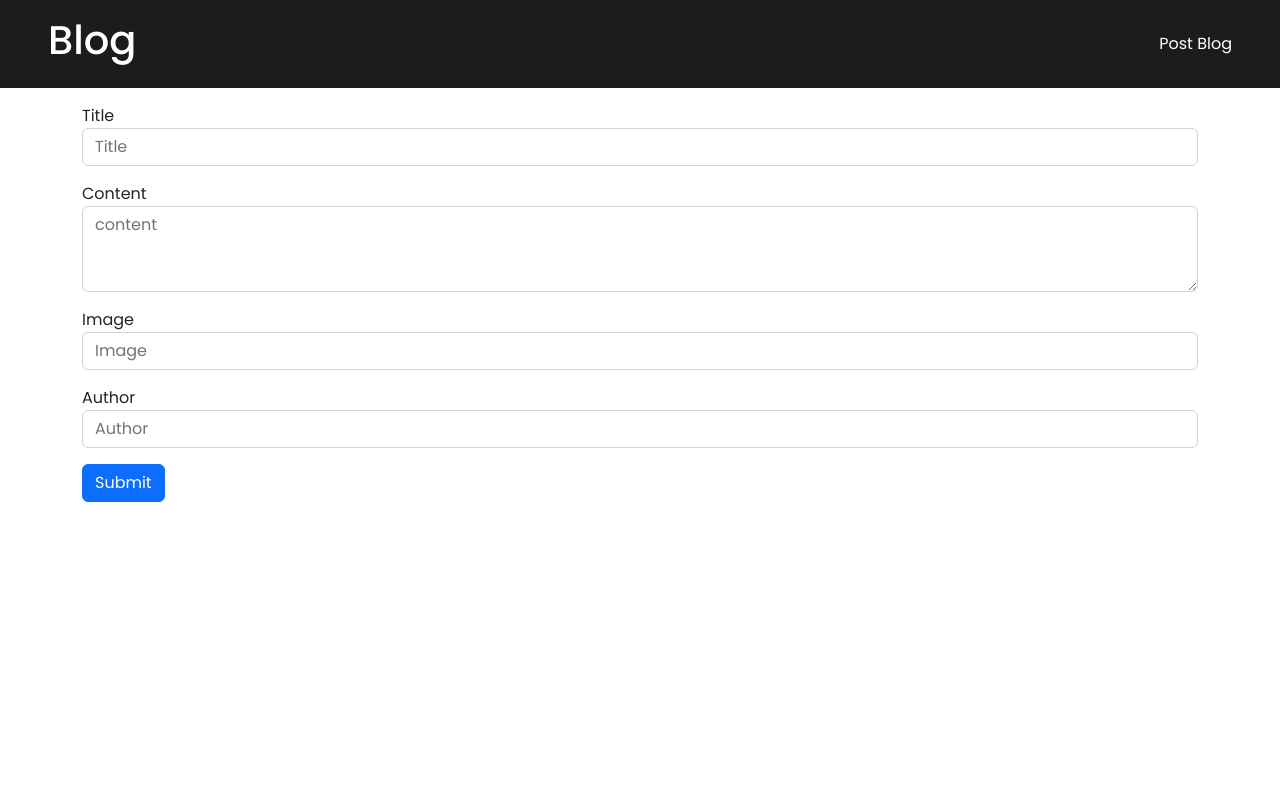
After one commit to SuperCoolNinja/boilerplate-blog-php-exo, a PHP site: template views/postform.php in a window 1280 px wide. The commit adds this page. Run offline with PHP 8.4, Linux system fonts and the light colour scheme; the template is opened without the code that fills it, so the values that code supplies are empty.

Commit message:
can now post blog (image need a change)

```diff
--- a/controllers/posts.php
+++ b/controllers/posts.php
@@ -5,7 +5,6 @@ class ControllerPosts{
     {
        $this->modelPosts = new ModelPosts();
     }
-
 
     public function getPosts()
     {
@@ -18,5 +17,10 @@ class ControllerPosts{
         $postsByID = $this->modelPosts->queryPostsByID();
         include_once './views/post.php';
     }
+
+    public function insertNewPostBlog()
+    {
+        $this->modelPosts->queryInsertNewBlog();
+    }
 }
 ?>
--- a/views/home.php
+++ b/views/home.php
@@ -11,8 +11,9 @@
     <title>Blog</title>
 </head>
 <body>
-    <header class="background-header text-white">
+    <header class="background-header text-white d-flex justify-content-between align-items-center px-5">
         <a href="?page=home"><h1>Blog</h1></a>
+        <a class="nav-link"  aria-disabled="false" href="?page=postform">Post Blog</a>
     </header>
 
     <main>
--- a/views/post.php
+++ b/views/post.php
@@ -11,8 +11,9 @@
     <title>Blog</title>
 </head>
 <body>
-    <header class="background-header text-white">
-        <a href="?post=home"><h1>Blog</h1></a>
+    <header class="background-header text-white d-flex justify-content-between align-items-center px-5">
+        <a href="?page=home"><h1>Blog</h1></a>
+        <a class="nav-link"  aria-disabled="false" href="?page=postform">Post Blog</a>
     </header>
 
     <main>
--- /dev/null
+++ b/views/postform.php
@@ -0,0 +1,43 @@
+<html lang="en">
+
+<style>
+<?php include 'CSS/main.css'; ?>
+</style>
+<head>
+    <meta charset="UTF-8">
+    <meta http-equiv="X-UA-Compatible" content="IE=edge">
+    <meta name="viewport" content="width=device-width, initial-scale=1.0">
+    <link href="https://cdn.jsdelivr.net/npm/bootstrap@5.2.0-beta1/dist/css/bootstrap.min.css" rel="stylesheet" integrity="sha384-0evHe/X+R7YkIZDRvuzKMRqM+OrBnVFBL6DOitfPri4tjfHxaWutUpFmBp4vmVor" crossorigin="anonymous">
+    <title>Blog</title>
+</head>
+<body>
+    <header class="background-header text-white d-flex justify-content-between align-items-center px-5">
+        <a href="?page=home"><h1>Blog</h1></a>
+        <a class="nav-link"  aria-disabled="false" href="?page=postform">Post Blog</a>
+    </header>
+
+    <main>
+        <section class="container">
+            <form method="POST">
+                <div class="form-group">
+                    <label for="title">Title</label>
+                    <input type="text" class="form-control mb-3" name="title" placeholder="Title">
+                </div>
+                <div class="form-group">
+                    <label for="content">Content</label>
+                    <textarea class="form-control mb-3" name="content" rows="3" placeholder="content"></textarea>
+                </div>
+                <div class="form-group">
+                    <label for="image">Image</label>
+                    <input type="text" class="form-control mb-3" name="image" placeholder="Image">
+                </div>
+                <div class="form-group">
+                    <label for="author">Author</label>
+                    <input type="text" class="form-control mb-3" name="author" placeholder="Author">
+                </div>
+                <button type="submit" name="submit" class="btn btn-primary">Submit</button>
+            </form>
+        </section>
+    </main>
+</body>
+</html>
```
Also changed, not shown: index.php (+15 -4 lines), models/posts.php (+15 -0 lines), assets/genial.jpg (added).
